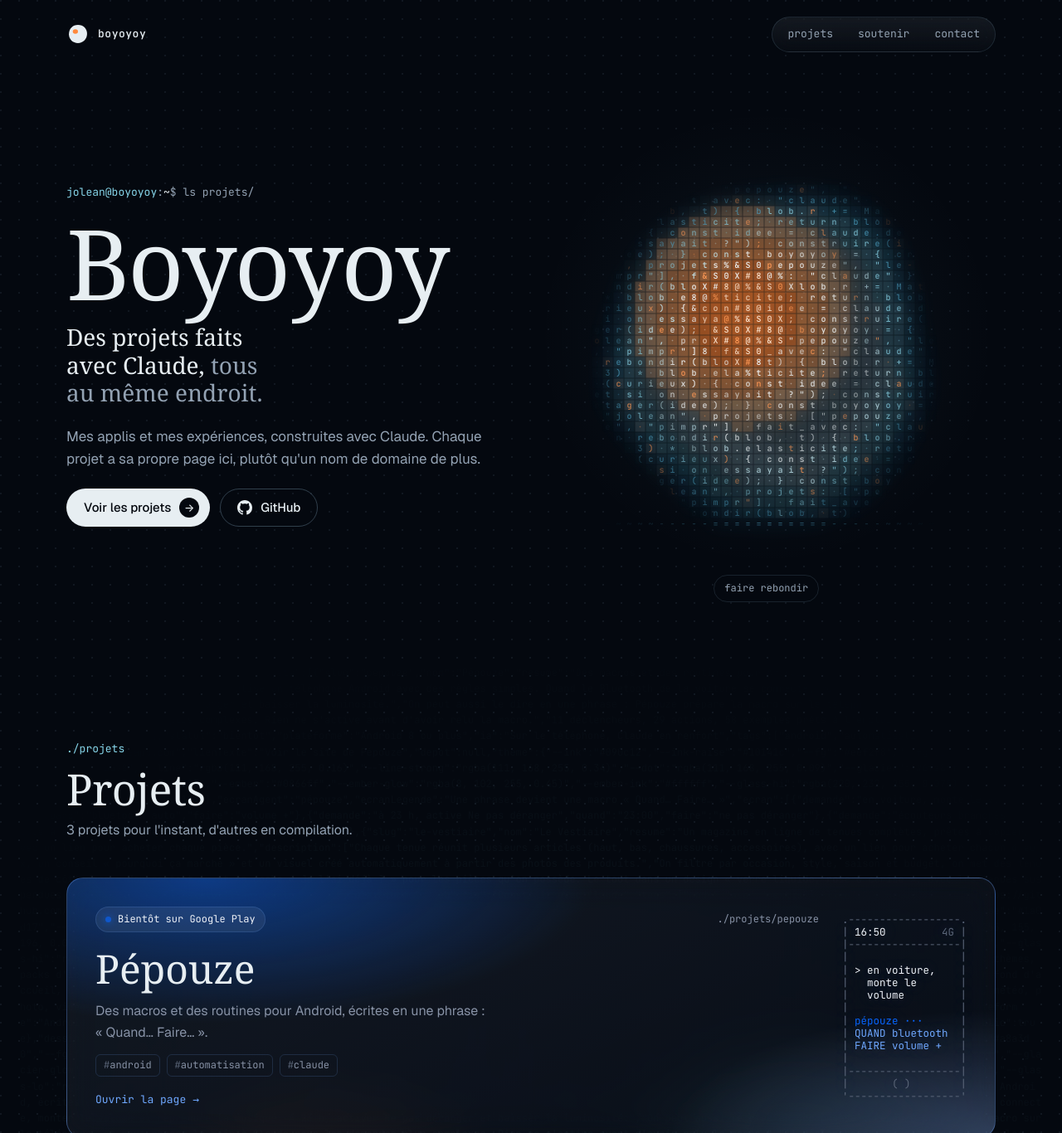
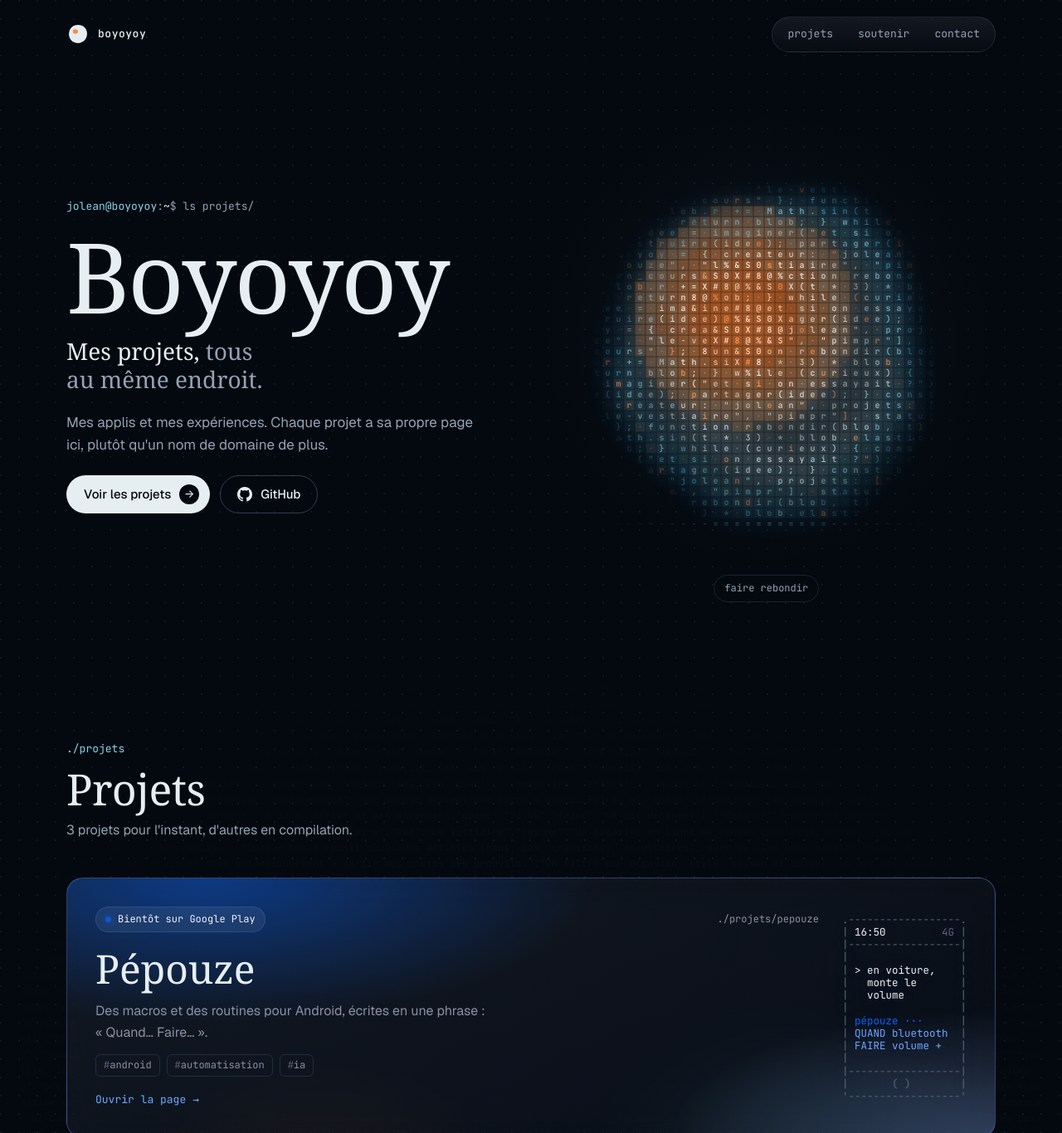
Before and after one commit to J0LEAN/Boyoyoy, a plain HTML site: page index.html in a window 1280 px wide. Shown: the top 1366 px of the page at 83% size. Drawn offline with nearby package versions, Linux system fonts and the light colour scheme; animation ran at ten frames a second; a web font is replaced by a local one.

Commit message:
Retirer les mentions de Claude du site
Accroche, présentation, pied de page, descriptions des projets, texte
du blob et des dessins : le site ne cite plus Claude. La ligne « IA »
disparaît des fiches de Le Vestiaire et de Pimpr.

Co-Authored-By: Claude Opus 5.5 <noreply@anthropic.com>
Claude-Session: https://claude.ai/code/session_01VpGqBjZroazvQfiBkH6298

```diff
--- a/assets/js/blob.js
+++ b/assets/js/blob.js
@@ -25,9 +25,9 @@
   var names = (data.projets || []).map(function (p) { return '"' + p.slug + '"'; }).join(", ");
   var CODE =
     'const boyoyoy = { createur: "' + ((data.site && data.site.createur) || "jolean").toLowerCase() +
-    '", projets: [' + names + '], fait_avec: "claude" }; ' +
+    '", projets: [' + names + '], statut: "en_cours" }; ' +
     "function rebondir(blob, t) { blob.r += Math.sin(t * 3) * blob.elasticite; return blob; } " +
-    'while (curieux) { const idee = claude.demander("et si on essayait ?"); construire(idee); partager(idee); } ';
+    'while (curieux) { const idee = imaginer("et si on essayait ?"); construire(idee); partager(idee); } ';
 
   var DENSE = "8#X0S&%@";
   var NOISE = "<>/\\{}[]=+*^?!;:_~|";
--- a/assets/js/config.js
+++ b/assets/js/config.js
@@ -27,14 +27,14 @@ window.BOYOYOY = {
       resume: "Des macros et des routines pour Android, écrites en une phrase\u00a0: «\u00a0Quand… Faire…\u00a0».",
       description: [
         "Pépouze automatise un téléphone Android avec des règles simples. Quand le Bluetooth de la voiture se connecte, monter le volume et reprendre la musique. À 23\u00a0h, activer Ne pas déranger et baisser la luminosité.",
-        "On peut aussi le dire en une phrase\u00a0: Pépouze prépare la macro sur le téléphone, et peut passer la main à Claude pour les demandes plus complexes. Rien ne s'active avant d'avoir relu la macro.",
+        "On peut aussi le dire en une phrase\u00a0: Pépouze prépare la macro sur le téléphone, et peut passer la main à une IA plus puissante pour les demandes complexes. Rien ne s'active avant d'avoir relu la macro.",
         "11 déclencheurs, 29 actions, 58 exemples prêts à l'emploi, en 13 langues. Gratuite pendant le lancement."
       ],
       // "en-developpement", "bientot", "en-ligne", "en-pause" ou "idee"
       statut: "bientot",
       plateforme: "Android 8 ou plus",
-      ia: "Sur le téléphone, Claude en renfort",
-      tags: ["android", "automatisation", "claude"],
+      ia: "Sur le téléphone",
+      tags: ["android", "automatisation", "ia"],
       // Le site du projet, s'il en a un. Un projet web peut aussi vivre dans
       // ce dépôt, par exemple "projets/mon-projet/".
       lien: "https://pepouzeapp.com",
@@ -78,7 +78,6 @@ window.BOYOYOY = {
       ],
       statut: "en-developpement",
       plateforme: "Web",
-      ia: "Construit avec Claude",
       tags: ["mode", "web", "nextjs"],
       lien: "",
       depot: { url: "https://github.com/J0LEAN/Le-vestiaire-", public: false },
@@ -115,7 +114,6 @@ window.BOYOYOY = {
       ],
       statut: "en-developpement",
       plateforme: "Android 8 ou plus",
-      ia: "Construit avec Claude",
       tags: ["android", "personnalisation", "kotlin"],
       lien: "",
       depot: { url: "https://github.com/J0LEAN/Pimpr", public: true },
--- a/assets/js/glyphart.js
+++ b/assets/js/glyphart.js
@@ -135,7 +135,7 @@
     },
 
     pousse: {
-      texte: "mkdir prochain projet idee claude construire partager ",
+      texte: "mkdir prochain projet idee construire partager ",
       draw: function (g, t, couche) {
         if (couche === "a") {
           g.fillRect(26, 64, 48, 8);
--- a/assets/js/main.js
+++ b/assets/js/main.js
@@ -99,7 +99,7 @@
   function Phone(pre, steps, agent) {
     this.pre = pre;
     this.steps = steps;
-    this.agent = agent || "claude";
+    this.agent = agent || "app";
     this.i = 0;
     this.token = null;
   }
@@ -245,7 +245,7 @@
     cards.innerHTML = projets.map(cardHTML).join("") +
       '<div class="card card-slot">' + dessinHTML("pousse") +
         '<pre aria-hidden="true"><span class="c-prompt">$</span> mkdir projets/prochain\n' +
-        '<span class="c-prompt">$</span> claude "on construit quoi ?"\n<span class="caret"></span></pre>' +
+        '<span class="c-prompt">$</span> echo "on construit quoi ?"\n<span class="caret"></span></pre>' +
         "<div><p>Le prochain projet arrivera ici.</p>" +
         "<small>Chaque projet a sa page, sans nom de domaine à acheter.</small></div>" +
       "</div>";
--- a/index.html
+++ b/index.html
@@ -4,20 +4,20 @@
 <meta charset="utf-8">
 <meta name="viewport" content="width=device-width, initial-scale=1, viewport-fit=cover">
 <title>Boyoyoy</title>
-<meta name="description" content="Boyoyoy rassemble les projets de Jolean, construits avec Claude. Une page par projet, une seule adresse pour tous.">
+<meta name="description" content="Boyoyoy rassemble les projets de Jolean. Une page par projet, une seule adresse pour tous.">
 <meta name="theme-color" content="#04080f">
 <meta property="og:title" content="Boyoyoy">
-<meta property="og:description" content="Les projets de Jolean, construits avec Claude, tous au même endroit.">
+<meta property="og:description" content="Les projets de Jolean, tous au même endroit.">
 <meta property="og:type" content="website">
 <link rel="icon" href="assets/favicon.svg" type="image/svg+xml">
 <link rel="preconnect" href="https://fonts.googleapis.com">
 <link rel="preconnect" href="https://fonts.gstatic.com" crossorigin>
 <link rel="stylesheet" href="https://fonts.googleapis.com/css2?family=Gloock&family=Geist:wght@400;500;600&family=JetBrains+Mono:wght@400;500&display=swap">
-<link rel="stylesheet" href="assets/css/style.css?v=13">
-<script src="assets/js/config.js?v=13" defer></script>
-<script src="assets/js/blob.js?v=13" defer></script>
-<script src="assets/js/glyphart.js?v=13" defer></script>
-<script src="assets/js/main.js?v=13" defer></script>
+<link rel="stylesheet" href="assets/css/style.css?v=14">
+<script src="assets/js/config.js?v=14" defer></script>
+<script src="assets/js/blob.js?v=14" defer></script>
+<script src="assets/js/glyphart.js?v=14" defer></script>
+<script src="assets/js/main.js?v=14" defer></script>
 </head>
 <body>
 <a class="skip" href="#projets">Aller aux projets</a>
@@ -45,8 +45,8 @@
       <div class="hero-copy">
         <p class="prompt"><span class="prompt-user">jolean@boyoyoy</span>:<span class="prompt-path">~</span>$ ls projets/<span class="caret" aria-hidden="true"></span></p>
         <h1 class="wordmark" id="titre" aria-label="Boyoyoy"><span aria-hidden="true" style="--i:0">B</span><span aria-hidden="true" style="--i:1">o</span><span aria-hidden="true" style="--i:2">y</span><span aria-hidden="true" style="--i:3">o</span><span aria-hidden="true" style="--i:4">y</span><span aria-hidden="true" style="--i:5">o</span><span aria-hidden="true" style="--i:6">y</span></h1>
-        <p class="tagline">Des projets faits avec Claude, <em>tous au même endroit.</em></p>
-        <p class="lede">Mes applis et mes expériences, construites avec Claude. Chaque projet a sa propre page ici, plutôt qu'un nom de domaine de plus.</p>
+        <p class="tagline">Mes projets, <em>tous au même endroit.</em></p>
+        <p class="lede">Mes applis et mes expériences. Chaque projet a sa propre page ici, plutôt qu'un nom de domaine de plus.</p>
         <div class="actions">
           <a class="btn btn-primary" href="#projets">Voir les projets <span class="arrow" aria-hidden="true">→</span></a>
           <a class="btn btn-ghost" data-link="github" href="https://github.com/J0LEAN">
@@ -138,7 +138,7 @@
 <footer class="footer">
   <div class="wrap footer-inner">
     <p>© <span data-year>2026</span> <span data-createur>Jolean</span> · Boyoyoy</p>
-    <p>Fait avec Claude · hébergé sur GitHub Pages</p>
+    <p>Hébergé sur GitHub Pages</p>
     <a href="#top" data-scramble>haut de page ↑</a>
   </div>
 </footer>
```
Also changed, not shown: 1 other file.
